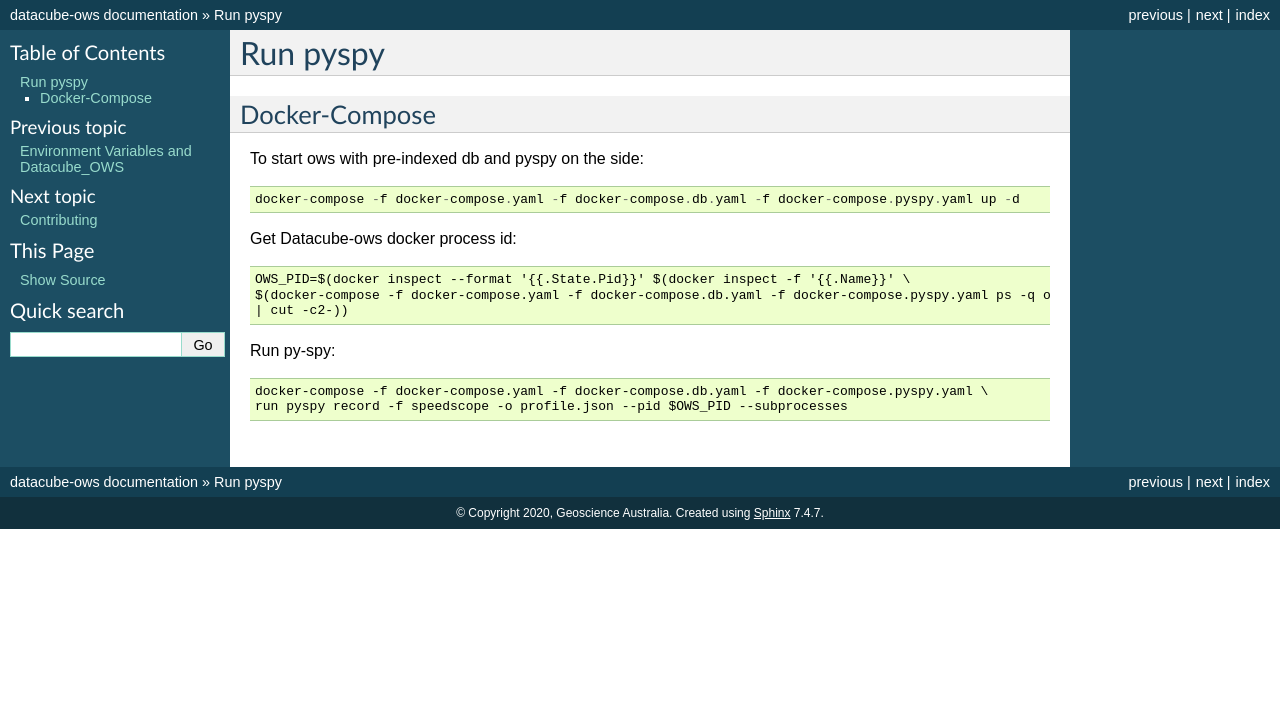
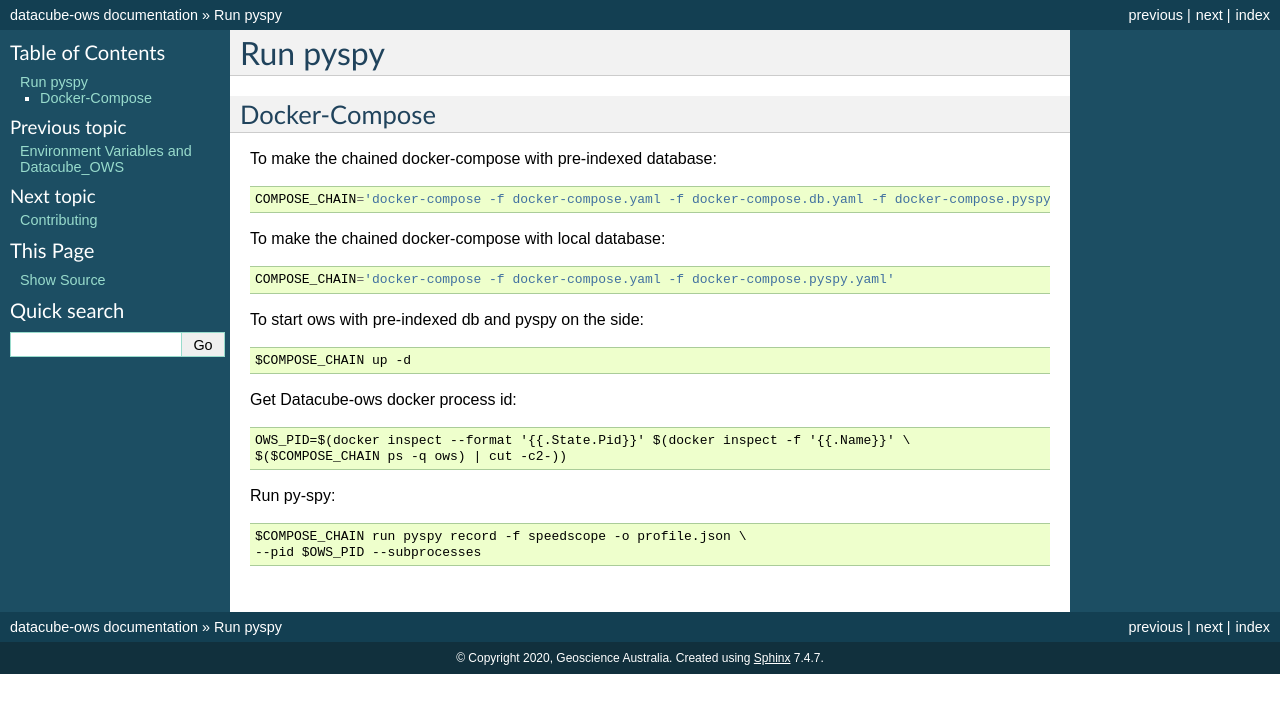
Before and after one commit to opendatacube/datacube-ows, a Sphinx documentation site: the page built from docs/pyspy.rst, in a window 1280 px wide. Shown: the top 713 px of the page. Built offline with Sphinx 7.4.7, drawn with Linux system fonts in a browser that asks for light colours; the version number could not be read and is left out.

Commit message:
Add pyspy instruction with local db

```diff
--- a/docs/pyspy.rst
+++ b/docs/pyspy.rst
@@ -5,18 +5,24 @@ Run pyspy
 
 Docker-Compose
 --------------
+To make the chained docker-compose with pre-indexed database: ::
+
+     COMPOSE_CHAIN='docker-compose -f docker-compose.yaml -f docker-compose.db.yaml -f docker-compose.pyspy.yaml'
+
+To make the chained docker-compose with local database: ::
+
+     COMPOSE_CHAIN='docker-compose -f docker-compose.yaml -f docker-compose.pyspy.yaml'
 
 To start ows with pre-indexed db and pyspy on the side: ::
 
-    docker-compose -f docker-compose.yaml -f docker-compose.db.yaml -f docker-compose.pyspy.yaml up -d
+    $COMPOSE_CHAIN up -d
 
 Get Datacube-ows docker process id: ::
 
     OWS_PID=$(docker inspect --format '{{.State.Pid}}' $(docker inspect -f '{{.Name}}' \
-    $(docker-compose -f docker-compose.yaml -f docker-compose.db.yaml -f docker-compose.pyspy.yaml ps -q ows) \
-    | cut -c2-))
+    $($COMPOSE_CHAIN ps -q ows) | cut -c2-))
 
 Run py-spy: ::
 
-    docker-compose -f docker-compose.yaml -f docker-compose.db.yaml -f docker-compose.pyspy.yaml \
-    run pyspy record -f speedscope -o profile.json --pid $OWS_PID --subprocesses
+    $COMPOSE_CHAIN run pyspy record -f speedscope -o profile.json \
+    --pid $OWS_PID --subprocesses
```
